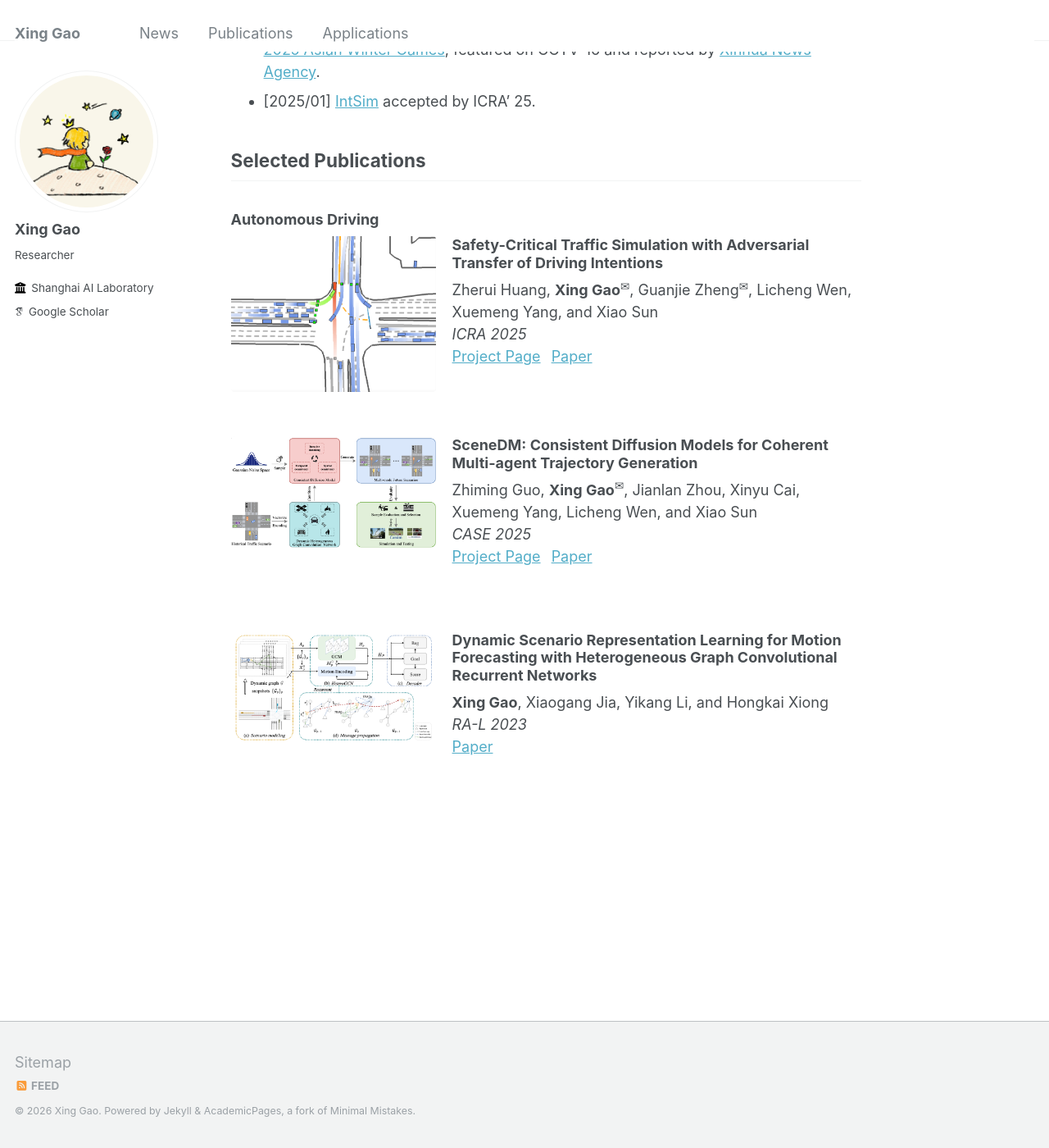
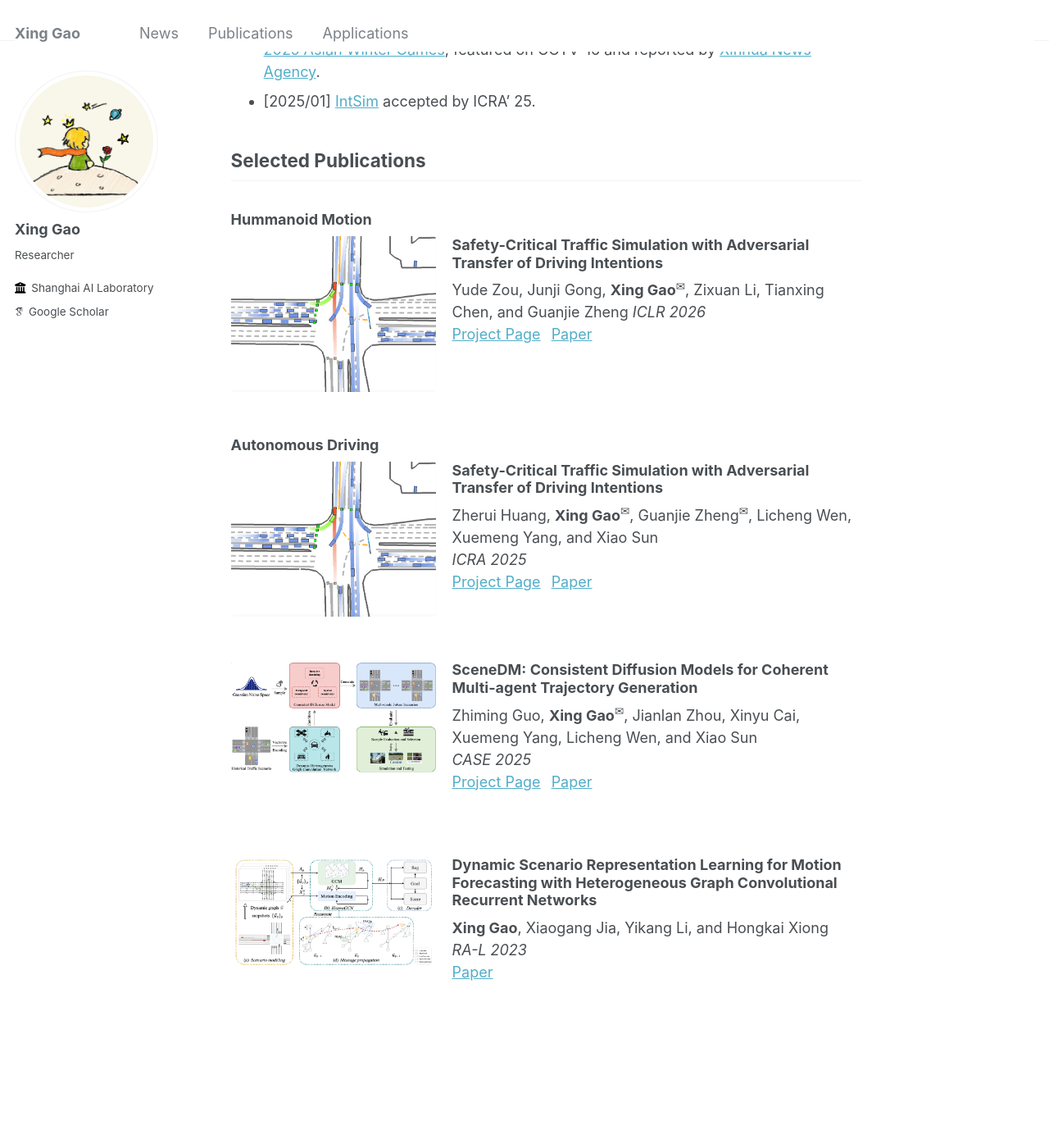
Before and after one commit to william-gx/william-gx.github.io, a Jekyll site: the page built from _pages/about.md, in a window 1280 px wide and 1400 px high, scrolled down 680 px. Shown: the whole window at 82% size. Built offline with Jekyll 4.4.1, drawn with Linux system fonts in a browser that asks for light colours; some web fonts are replaced.

Commit message:
Update about.md

```diff
--- a/_pages/about.md
+++ b/_pages/about.md
@@ -22,6 +22,31 @@
 
 
 <h2 id="publications">Selected Publications</h2>
+### Hummanoid Motion
+<!-- ---------- 仅此一段 CSS；可放到 <head> 或这里 ---------- -->
+<style>
+.paper-item  { display:flex; align-items:flex-start; margin-bottom:3rem; }
+.paper-item img{ width:250px; margin-right:20px; border-radius:4px; display:block; }
+.paper-meta h3{ margin-top:0; }             /* 关键：让文字区紧贴顶部 */
+.paper-links a{ margin-right:8px; }
+</style>
+
+<!-- ------------------ Paper  ------------------ -->
+<div class="paper-item">
+  <img src="/assets/figures/intsim.png" alt="IntSim">
+  <div class="paper-meta" markdown="1">
+
+### **Safety-Critical Traffic Simulation with Adversarial Transfer of Driving Intentions**
+
+Yude Zou, Junji Gong, **Xing Gao**<sup>&#x2709;</sup>, Zixuan Li, Tianxing Chen, and Guanjie Zheng
+*ICLR 2026*
+<span class="paper-links">
+  <a href="https://yudezou.github.io/InfBaGel-page">Project Page</a>
+  <a href="https://openreview.net/pdf?id=TeyHNq4WlI">Paper</a>
+</span>
+  </div>
+</div>
+
 ### Autonomous Driving
 <!-- ---------- 仅此一段 CSS；可放到 <head> 或这里 ---------- -->
 <style>
```
